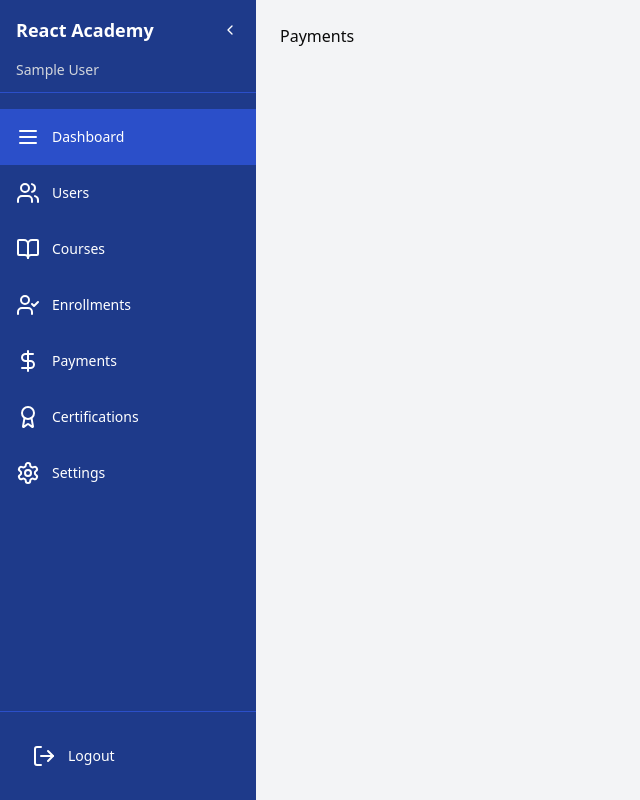
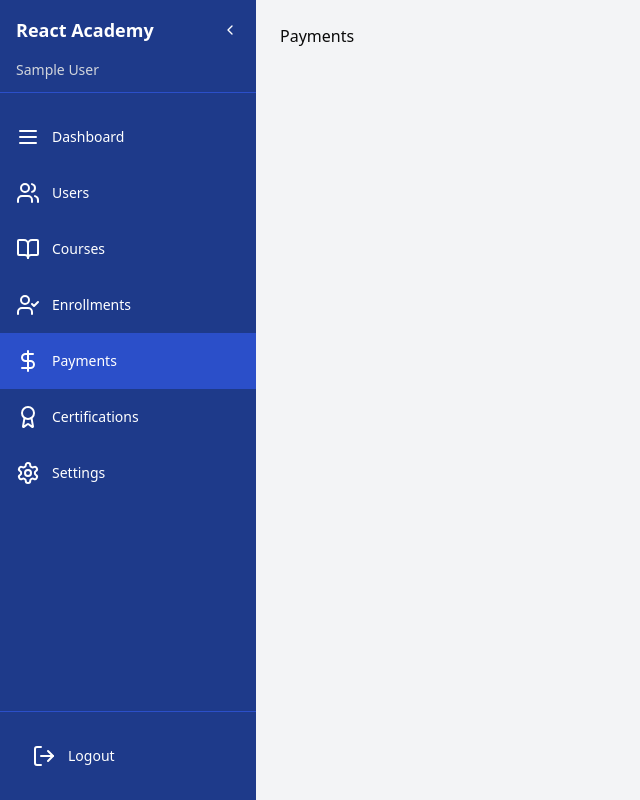
Before and after one commit to ronnyml/react-academy, a React (Vite) app: page /payments in a window 1280 px wide. Shown: the whole page, without its empty margins (0-640 px from the left). Built offline with nearby package versions, Linux system fonts and the light colour scheme; sample sign-in values are in the browser's storage.

Commit message:
Highlight active page on the sidebar.

```diff
--- a/src/components/dashboard/Sidebar.tsx
+++ b/src/components/Sidebar.tsx
@@ -1,5 +1,5 @@
 import React from "react";
-import { Link } from "react-router-dom";
+import { Link, useLocation } from "react-router-dom";
 import { useAuth } from "@/context/useAuth";
 import { Button } from "@/components/ui/button";
 import {
@@ -31,6 +31,7 @@ const Sidebar: React.FC<SidebarProps> = ({
   setIsSidebarCollapsed
 }) => {
   const { user, logout } = useAuth();
+  const location = useLocation();
 
   const sidebarItems: SidebarItem[] = [
     { icon: <Menu />, label: "Dashboard", path: "/dashboard" },
@@ -41,6 +42,10 @@ const Sidebar: React.FC<SidebarProps> = ({
     { icon: <Award />, label: "Certifications", path: "/certifications" },
     { icon: <Settings />, label: "Settings", path: "/settings" },
   ];
+
+  const isActive = (path: string) => {
+    return location.pathname === path || location.pathname.startsWith(`${path}/`);
+  };
 
   return (
     <div
@@ -75,7 +80,7 @@ const Sidebar: React.FC<SidebarProps> = ({
             key={item.label}
             to={item.path}
             className={`flex items-center p-4 hover:bg-[#2B4FC9] ${
-              item.label === "Dashboard" ? "bg-[#2B4FC9]" : ""
+              isActive(item.path) ? "bg-[#2B4FC9]" : ""
             }`}
           >
             <span className="w-6 h-6">{item.icon}</span>
--- a/src/layouts/BaseLayout.tsx
+++ b/src/layouts/BaseLayout.tsx
@@ -1,5 +1,5 @@
 import React, { useState, ReactNode } from "react";
-import Sidebar from "@/components/dashboard/Sidebar";
+import Sidebar from "@/components/Sidebar";
 
 interface BaseLayoutProps {
   children: ReactNode;
```
